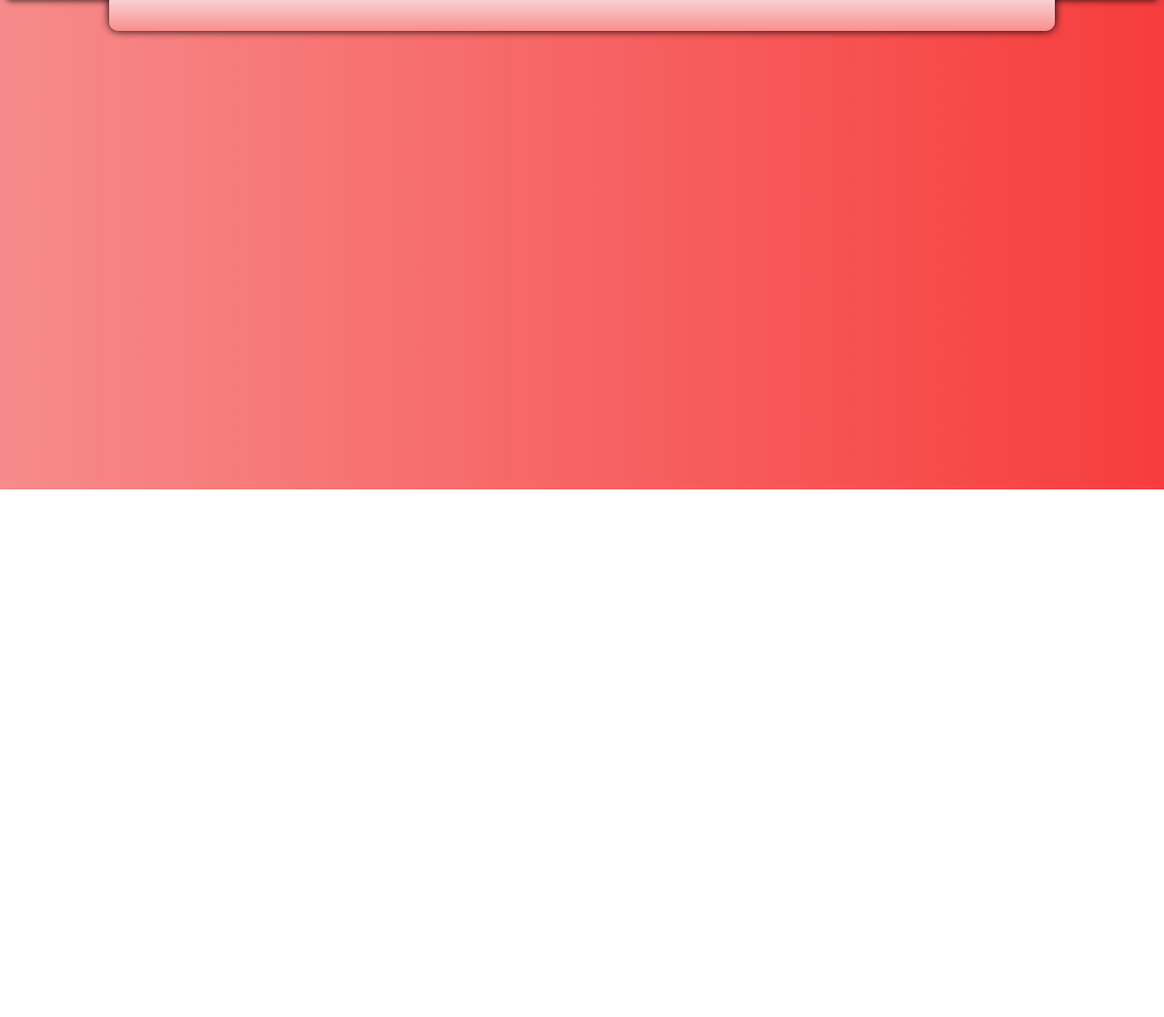
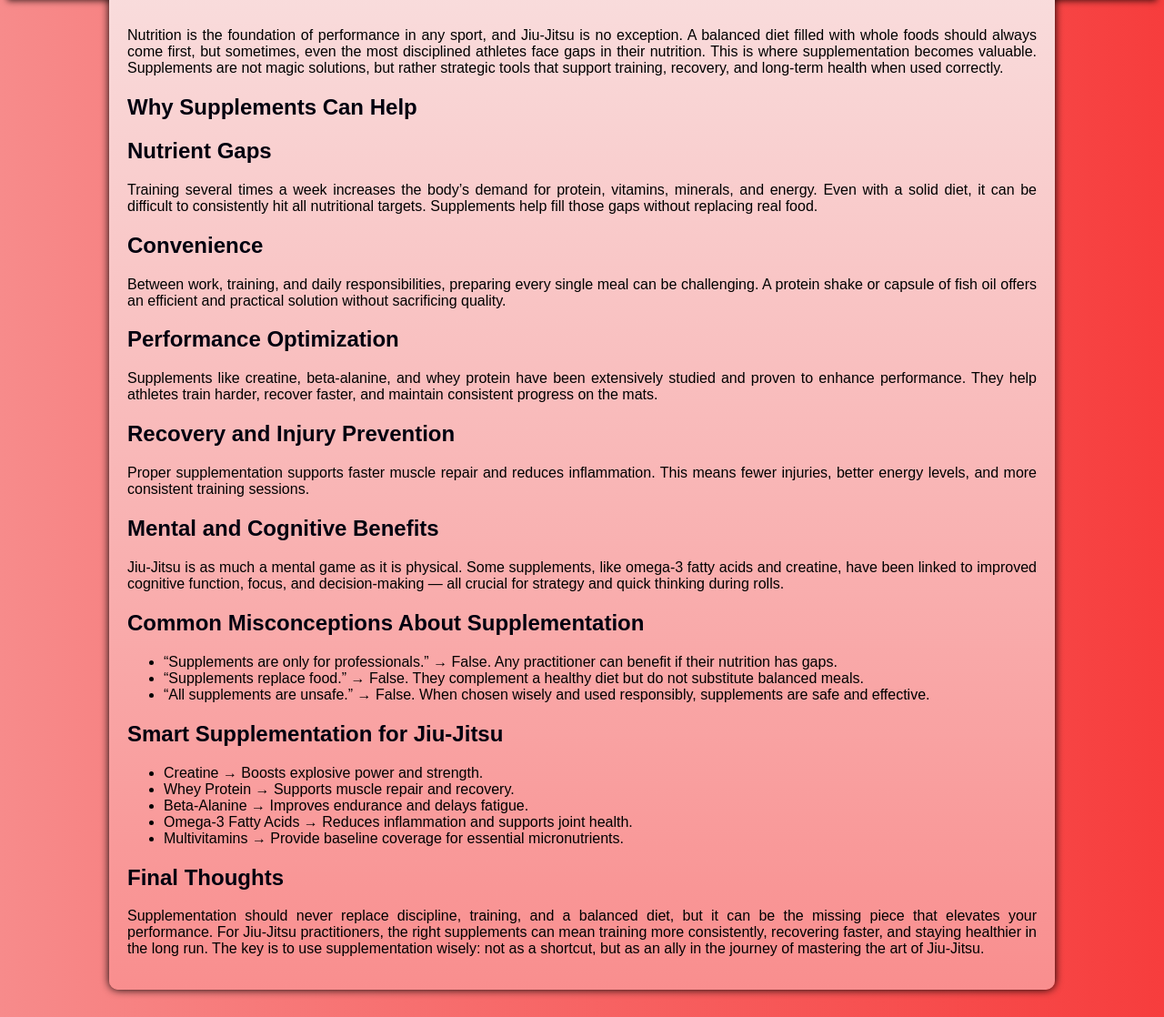
Before and after one commit to RodrigoMZanetti/bjj-website-project, a plain HTML site: page supplementation.html in a window 1280 px wide. Shown: the part 262-1380 px from the top of the page at 91% size. Before the commit the page ends 800 px from the top, so only its background shows below. Drawn offline with Linux system fonts and the light colour scheme; a web font is replaced by a local one.

Commit message:
commit_suppl

```diff
--- a/supplementation.html
+++ b/supplementation.html
@@ -63,7 +63,47 @@
     </nav>
 
     <main>
+        <article>
+            <p>Nutrition is the foundation of performance in any sport, and Jiu-Jitsu is no exception. A balanced diet filled with whole foods should always come first, but sometimes, even the most disciplined athletes face gaps in their nutrition. This is where supplementation becomes valuable. Supplements are not magic solutions, but rather strategic tools that support training, recovery, and long-term health when used correctly.</p>
 
+            <h2>Why Supplements Can Help</h2>
+
+            <h2>Nutrient Gaps</h2>
+            <p>Training several times a week increases the body’s demand for protein, vitamins, minerals, and energy. Even with a solid diet, it can be difficult to consistently hit all nutritional targets. Supplements help fill those gaps without replacing real food.</p>
+
+            <h2>Convenience</h2>
+            <p>Between work, training, and daily responsibilities, preparing every single meal can be challenging. A protein shake or capsule of fish oil offers an efficient and practical solution without sacrificing quality.</p>
+
+            <h2>Performance Optimization</h2>
+            <p>Supplements like creatine, beta-alanine, and whey protein have been extensively studied and proven to enhance performance. They help athletes train harder, recover faster, and maintain consistent progress on the mats.</p>
+
+            <h2>Recovery and Injury Prevention</h2>
+            <p>Proper supplementation supports faster muscle repair and reduces inflammation. This means fewer injuries, better energy levels, and more consistent training sessions.</p>
+
+            <h2>Mental and Cognitive Benefits</h2>
+            <p>Jiu-Jitsu is as much a mental game as it is physical. Some supplements, like omega-3 fatty acids and creatine, have been linked to improved cognitive function, focus, and decision-making — all crucial for strategy and quick thinking during rolls.</p>
+
+            <h2>Common Misconceptions About Supplementation</h2>
+
+            <ul>
+                <li>“Supplements are only for professionals.” → False. Any practitioner can benefit if their nutrition has gaps.</li>
+                <li>“Supplements replace food.” → False. They complement a healthy diet but do not substitute balanced meals.</li>
+                <li>“All supplements are unsafe.” → False. When chosen wisely and used responsibly, supplements are safe and effective.</li>
+            </ul>
+
+            <h2>Smart Supplementation for Jiu-Jitsu</h2>
+
+            <ul>
+                <li>Creatine → Boosts explosive power and strength.</li>
+                <li>Whey Protein → Supports muscle repair and recovery.</li>
+                <li>Beta-Alanine → Improves endurance and delays fatigue.</li>
+                <li>Omega-3 Fatty Acids → Reduces inflammation and supports joint health.</li>
+                <li>Multivitamins → Provide baseline coverage for essential micronutrients.</li>
+            </ul>
+
+            <h2>Final Thoughts</h2>
+                <p>Supplementation should never replace discipline, training, and a balanced diet, but it can be the missing piece that elevates your performance. For Jiu-Jitsu practitioners, the right supplements can mean training more consistently, recovering faster, and staying healthier in the long run. The key is to use supplementation wisely: not as a shortcut, but as an ally in the journey of mastering the art of Jiu-Jitsu.</p>
+        </article>
     </main>
 
 </body>
```
